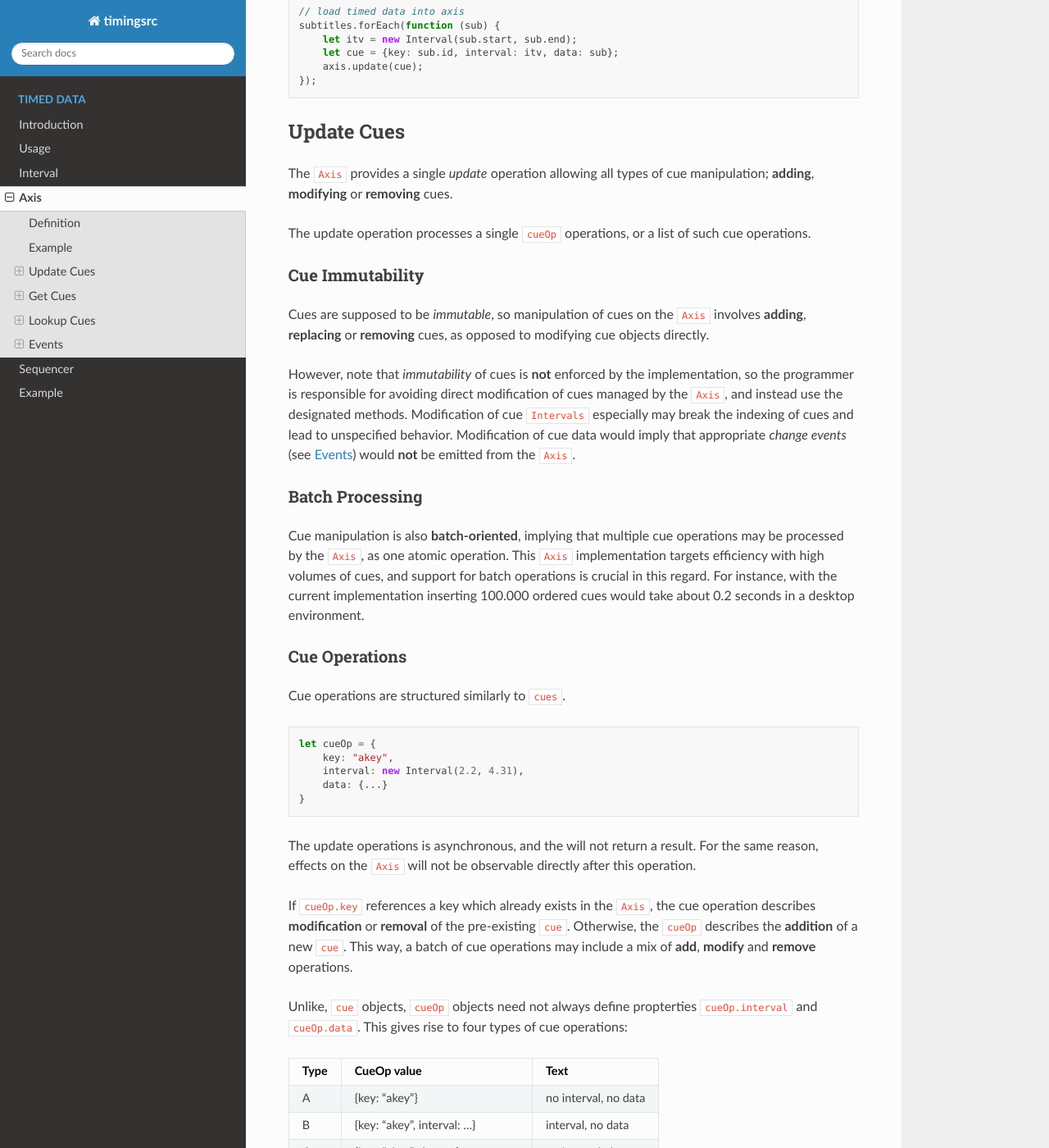
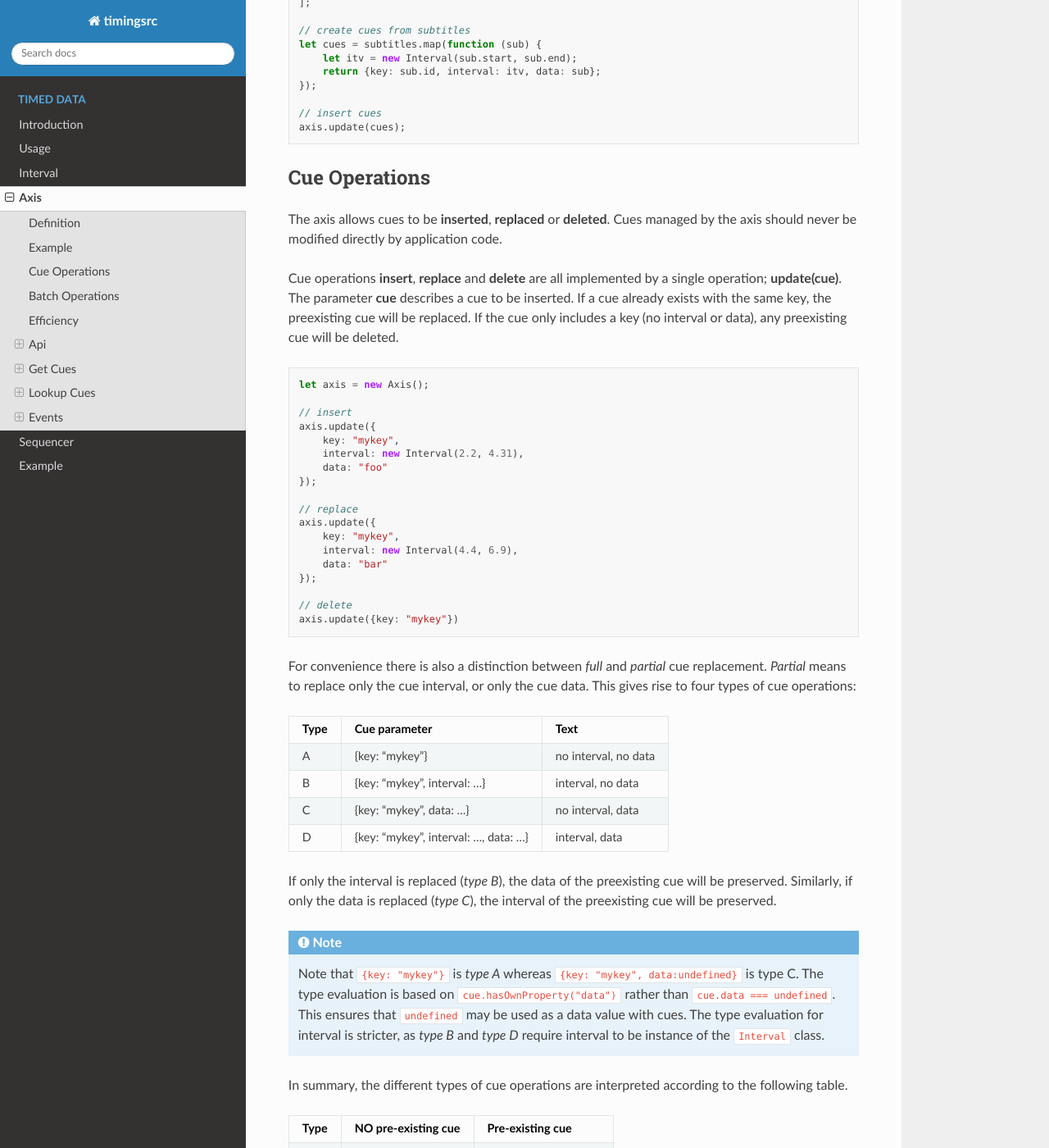
Before and after one commit to ingararntzen/timingdocs, a Sphinx documentation site: the page built from docs/source/timeddata/axis.rst, in a window 1280 px wide and 1400 px high, scrolled down 1137 px. Shown: the whole window at 82% size. Built offline with Sphinx 7.4.7 and the Read the Docs theme 2.0.0, drawn with Linux system fonts in a browser that asks for light colours; some of the changed text lies outside the part shown.

Commit message:
working through axis cue operations

```diff
--- a/docs/source/timeddata/axis.rst
+++ b/docs/source/timeddata/axis.rst
@@ -4,10 +4,10 @@
 Axis
 ========================================================================
 
-``Axis`` is a dataset for *timed* data. Timed data is any value or
-object which can be related to a timeline. Typical examples include log
-data, user comments, sensor data, subtitles, images, playlists,
-transcripts, gps coordinates and much more.
+``Axis`` is a dataset for *timed* data. Timed data is essentially an
+object relatable to a timeline. Typical examples include data with
+timestamps and/or duration, such as log data, user comments, sensor
+data, subtitles, images, playlists, transcripts, gps coordinates etc.
 
 The axis implements efficient data searches on the timeline and is
 generally useful for management and visualisation of large datasets of
@@ -17,13 +17,13 @@ and navigation) of timed data. This is achieved by connecting one or
 more ``Sequencers`` to the axis.
 
 
-..  axis-definition:
+..  _axis-definition:
 
 Definition
 ------------------------------------------------------------------------
 
-``Axis`` is a dataset of *cues*. A *cue* is essentially a triplet: (key,
-:ref:`interval` , data), represented as a simple Javascript object.
+``Axis`` is a dataset of *cues*. A *cue* is essentially a triplet:
+**(key, interval, data)**, represented as a simple Javascript object.
 
 ..  code-block:: javascript
 
@@ -34,11 +34,12 @@ Definition
     }
 
 
-``Axis`` is similar to a ``Map`` as *cues* are indexed by a unique
-*key*. However, *cues* are additionally indexed by *interval* which
-defines the validity of the *cue* along the *axis*. Indexing allows
-efficient lookup of *cues* valid for a particular *point* or *segment*
-on the axis.
+The axis supports efficient lookup of *cues* by *key*. In addition,
+*cues* are indexed by their *interval* enabling effective search for cues
+on the timeline. Intervals define the validity of cues on the timeline,
+and represent either a singular point or a continuous segment (see
+:ref:`Interval <interval-definition>`). Likewise, search operations use
+intervals to describe a target point or segment on the timeline.
 
 
 ..  note::
@@ -51,6 +52,9 @@ Example
 
 ..  code-block:: javascript
 
+    // create axis
+    let axis = new Axis();
+
     // timed data
     let subtitles = [
         {
@@ -62,141 +66,169 @@ Example
         ...
     ];
 
-    // create axis
-    let axis = new Axis();
+    // create cues from subtitles
+    let cues = subtitles.map(function (sub) {
+        let itv = new Interval(sub.start, sub.end);
+        return {key: sub.id, interval: itv, data: sub};
+    });
 
-    // load timed data into axis
-    subtitles.forEach(function (sub) {
-        let itv = new Interval(sub.start, sub.end);
-        let cue = {key: sub.id, interval: itv, data: sub};
-        axis.update(cue);
-    });
+    // insert cues
+    axis.update(cues);
 
 
 
-.. axis-update:
+.. _axis-update:
 
-Update Cues
+Cue Operations
 ------------------------------------------------------------------------
 
-The ``Axis`` provides a single *update* operation allowing all types
-of cue manipulation; **adding**, **modifying** or **removing** cues.
+The axis allows cues to be **inserted**, **replaced** or **deleted**.
+Cues managed by the axis should never be modified directly by application code.
 
-The update operation processes a single ``cueOp`` operations, or a
-list of such cue operations.
+Cue operations **insert**, **replace** and **delete** are all
+implemented by a single operation; **update(cue)**. The parameter
+**cue** describes a cue to be inserted. If a cue already exists with the
+same key, the preexisting cue will be replaced. If the cue only includes a key (no
+interval or data), any preexisting cue will be deleted.
 
-Cue Immutability
-""""""""""""""""""""""""""""""""""""""""""""""""""""""""""""""""""""""""
-
-Cues are supposed to be *immutable*, so manipulation of cues on the
-``Axis`` involves **adding**, **replacing** or **removing** cues, as
-opposed to modifying cue objects directly.
-
-However, note that *immutability* of cues is **not** enforced by the
-implementation, so the  programmer is responsible for avoiding direct
-modification of cues managed by the ``Axis``, and instead use the
-designated methods. Modification of cue ``Intervals`` especially may
-break the indexing of cues and lead to unspecified behavior.
-Modification of cue data would imply that appropriate *change events*
-(see :ref:`axis-events`) would **not** be emitted from the ``Axis``.
-
-Batch Processing
-""""""""""""""""""""""""""""""""""""""""""""""""""""""""""""""""""""""""
-
-Cue manipulation is also **batch-oriented**, implying that multiple cue
-operations may be processed by the ``Axis``, as one atomic operation.
-This ``Axis`` implementation targets efficiency with high volumes of
-cues, and support for batch operations is crucial in this regard. For
-instance, with the current implementation inserting 100.000 ordered cues
-would take about 0.2 seconds in a desktop environment.
-
-
-Cue Operations
-""""""""""""""""""""""""""""""""""""""""""""""""""""""""""""""""""""""""
-
-Cue operations are structured similarly to ``cues``.
 
 ..  code-block:: javascript
 
-    let cueOp = {
-        key: "akey",
+    let axis = new Axis();
+
+    // insert
+    axis.update({
+        key: "mykey",
         interval: new Interval(2.2, 4.31),
-        data: {...}
-    }
+        data: "foo"
+    });
 
-The update operations is asynchronous, and the will not return a result.
-For the same reason, effects on the ``Axis`` will not be observable
-directly after this operation.
+    // replace
+    axis.update({
+        key: "mykey",
+        interval: new Interval(4.4, 6.9),
+        data: "bar"
+    });
 
-If ``cueOp.key`` references a key which already exists in the
-``Axis``, the cue operation describes **modification** or
-**removal** of the pre-existing ``cue``. Otherwise, the ``cueOp``
-describes the **addition** of a new ``cue``. This way, a batch of
-cue operations may include a mix of **add**, **modify**
-and **remove** operations.
+    // delete
+    axis.update({key: "mykey"})
 
 
-Unlike, ``cue`` objects, ``cueOp`` objects need not always define
-propterties ``cueOp.interval`` and ``cueOp.data``. This gives rise
-to four types of cue operations:
+For convenience there is also a distinction between *full* and *partial*
+cue replacement. *Partial* means to replace only the cue interval, or
+only the cue data. This gives rise to four types of cue operations:
 
-=====  =======================================  ====================
-Type   CueOp value                              Text
-=====  =======================================  ====================
-A      {key: "akey"}                            no interval, no data
-B      {key: "akey", interval: ...}             interval, no data
-C      {key: "akey", data: ...}                 no interval, data
-D      {key: "akey", interval: ..., data: ...}  interval, data
-=====  =======================================  ====================
+=====  ========================================  ====================
+Type   Cue parameter                             Text
+=====  ========================================  ====================
+A      {key: "mykey"}                            no interval, no data
+B      {key: "mykey", interval: ...}             interval, no data
+C      {key: "mykey", data: ...}                 no interval, data
+D      {key: "mykey", interval: ..., data: ...}  interval, data
+=====  ========================================  ====================
+
+If only the interval is replaced (*type B*), the data of the preexisting
+cue will be preserved. Similarly, if only the data is replaced (*type
+C*), the interval of the preexisting cue will be preserved.
 
 ..  note::
 
-    Note that ``{key: "akey"}`` is *type A* whereas ``{key: "akey",
-    data:undefined}`` is type C. The type evaluation employed by the
-    ``Axis`` is based on ``cueOp.hasOwnProperty("data")`` rather than
-    ``cueOp.data === undefined``. This ensures that ``undefined``
-    may be used as a data value with ``cues``.
-    The type evaluation for interval is stricter, as *type B* and *type D*
-    require ``cue.interval`` to be instance of ``Interval``.
+    Note that ``{key: "mykey"}`` is *type A* whereas ``{key: "mykey",
+    data:undefined}`` is type C. The type evaluation is based on
+    ``cue.hasOwnProperty("data")`` rather than ``cue.data ===
+    undefined``. This ensures that ``undefined`` may be used as a data
+    value with cues. The type evaluation for interval is stricter,
+    as *type B* and *type D* require interval to be instance of the
+    ``Interval`` class.
 
-The different types of cue operations are then interpreted
-according to the following table. For cue operations which modify only
-the interval (type B), the pre-existing value for ``cue.data`` will be
-preserved. Similarly, when modifying only the data (type C), the
-pre-existing ``cue.interval`` will be preserved.
+In summary, the different types of cue operations are interpreted
+according to the following table.
 
 =====  ====================  ==============================
-Type   Key NOT pre-existing  Key pre-existing
+Type   NO pre-existing cue   Pre-existing cue
 =====  ====================  ==============================
-A      NOOP                  REMOVE CUE
-B      NOOP                  MODIFY CUE.INTERVAL
-C      NOOP                  MODIFY CUE.DATA
-D      ADD CUE               MODIFY CUE.INTERVAL & CUE.DATA
+A      NOOP                  DELETE cue
+B      NOOP                  REPLACE cue.interval
+C      NOOP                  REPLACE cue.data
+D      INSERT cue            REPLACE cue
 =====  ====================  ==============================
+
+
+
+Batch Operations
+------------------------------------------------------------------------
+
+The **update** operaration is also **batch-oriented**, implying that
+multiple cue operations are processed as one atomic operation. This is
+important in regards to :ref:`efficiency <axis-efficiency>`. This way, a
+single batch may include a mix of **insert**, **replace** and **delete**
+operations. The **update(cue)** operation supports this by accepting a
+either a single cue or a list of cues as parameter.
+
+..  code-block:: javascript
+
+    let axis = new Axis();
+
+    let cues = [
+        {
+            key: "key_1",
+            interval: new Interval(2.2, 4.31),
+            data: "foo"
+        },
+        {
+            key: "mykey",
+            interval: new Interval(4.4, 6.9),
+            data: "bar"
+        }
+    ];
+
+    axis.update(cues);
 
 ..  note::
 
     It is possible to include multiple cue operations regarding the
     same key in a single batch. If so, all cue operations will be
     applied in given order. However, as they are part of the same
-    batch, intermediate states will never be exposed. This effectively
-    means that multiple  ``cueOps`` are collapsed into one.
+    update operation, intermediate states will not be exposed. This effectively
+    means that multiple cue operations are collapsed into one.
     For instances, if a cue is first added and then removed,
     the net effect is *no effect*.
 
+
+
+
+..  _axis-efficiency:
+
+Efficiency
+------------------------------------------------------------------------
+
+
+The axis implementation targets efficiency with high volumes of
+cues, and support for batch operations is crucial in this regard. For
+instance, with the current implementation inserting 100.000 ordered cues
+would take about 0.2 seconds in a desktop environment.
+
+
 ..  note::
+
+    More details
+
+
+Api
+------------------------------------------------------------------------
+
+
+..  js:method:: axis.update (cueOpList)
+
+    :param list cueOpList: single cue operation or list
+
+    The update operations is asynchronous, and the will not return a result.
+    For the same reason, effects on the ``Axis`` will not be observable
+    directly after this operation.
 
     Multiple invokations of ``update`` is fine, it will still result
     in a single aggregate batch being applied to the ``Axis``.
 
-
-
-Api
-""""""""""""""""""""""""""""""""""""""""""""""""""""""""""""""""""""""""
-
-..  js:method:: axis.update (cueOpList)
-
-    :param list cueOpList: single cue operation or list
 
 
 ..  js:method:: axis.clear()
```
